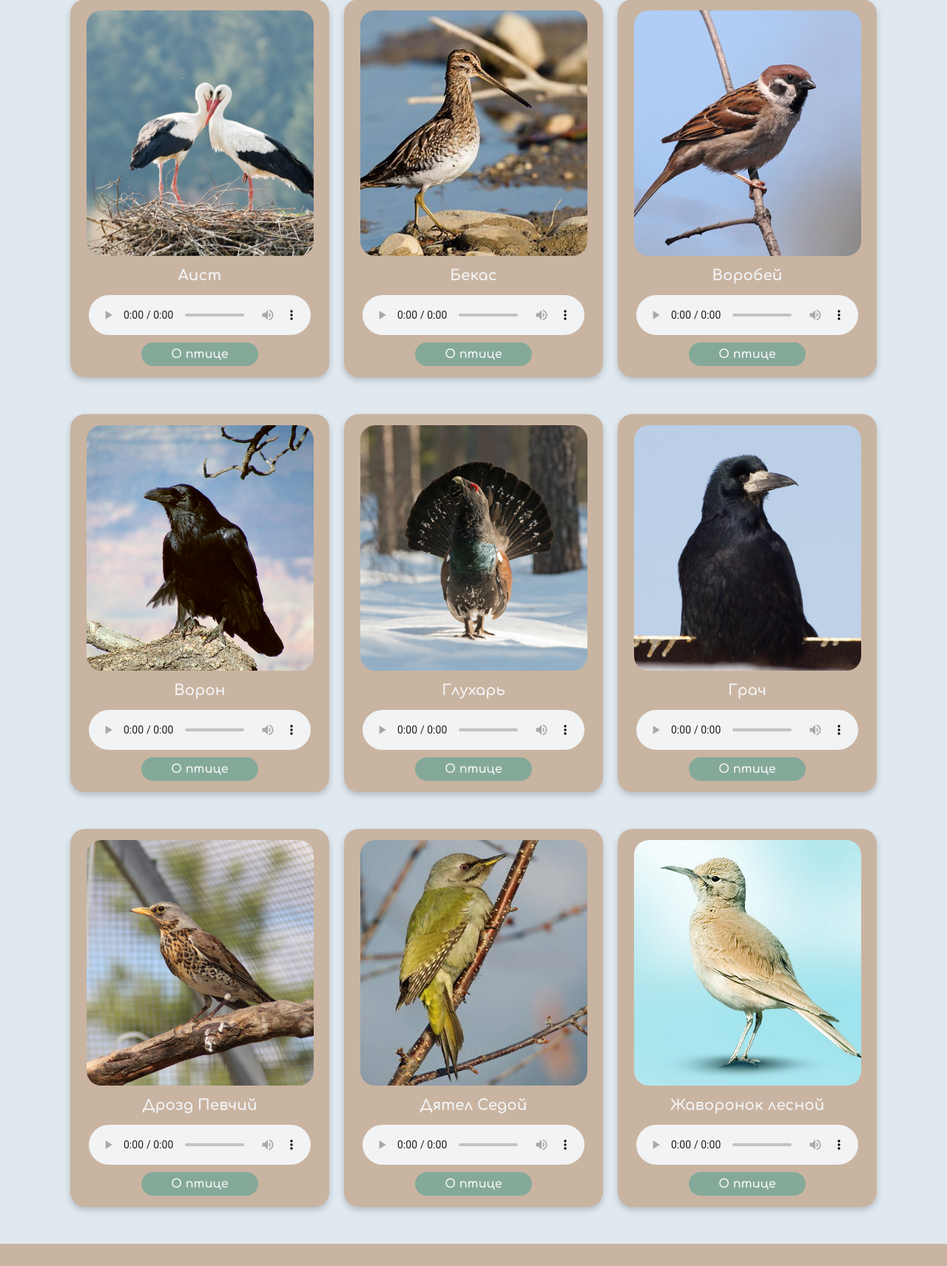
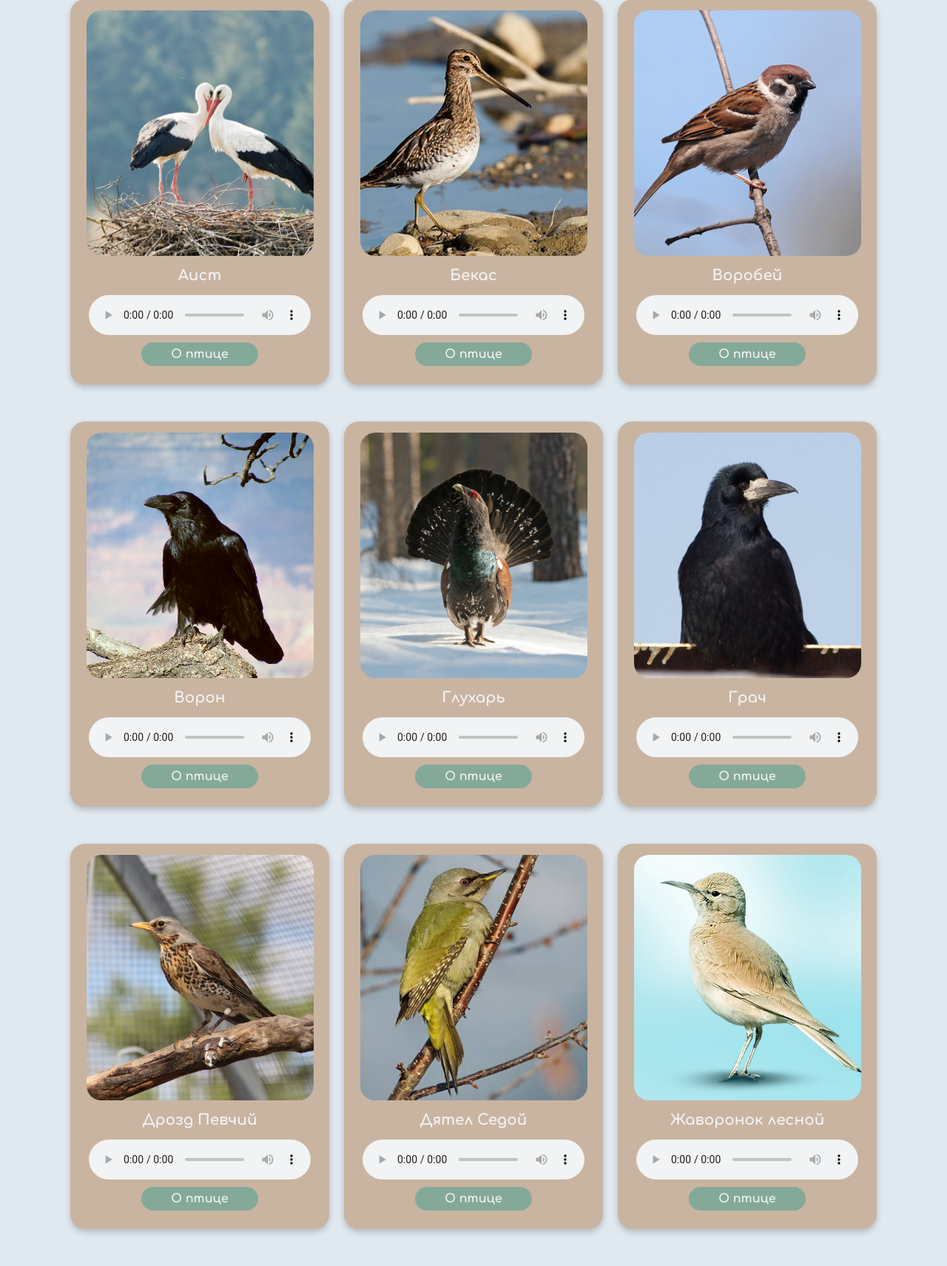
Before and after one commit to heraMMXXIII/birds_project, a Django app: page / in a window 1280 px wide. Shown: the part 99-1811 px from the top of the page at 74% size. Before the commit the page ends 1781 px from the top, so only its background shows below. Run offline with Django 5.2, Linux system fonts and the light colour scheme; data comes from the database, SQL or seed files in the repository.

Commit message:
Update styles.css

```diff
--- a/birds/static/birds/css/styles.css
+++ b/birds/static/birds/css/styles.css
@@ -40,6 +40,7 @@ main{
     flex-direction: column;
     align-items: center;
     padding: 15px;
+    padding-bottom: 25px;
 }
 
 
```
